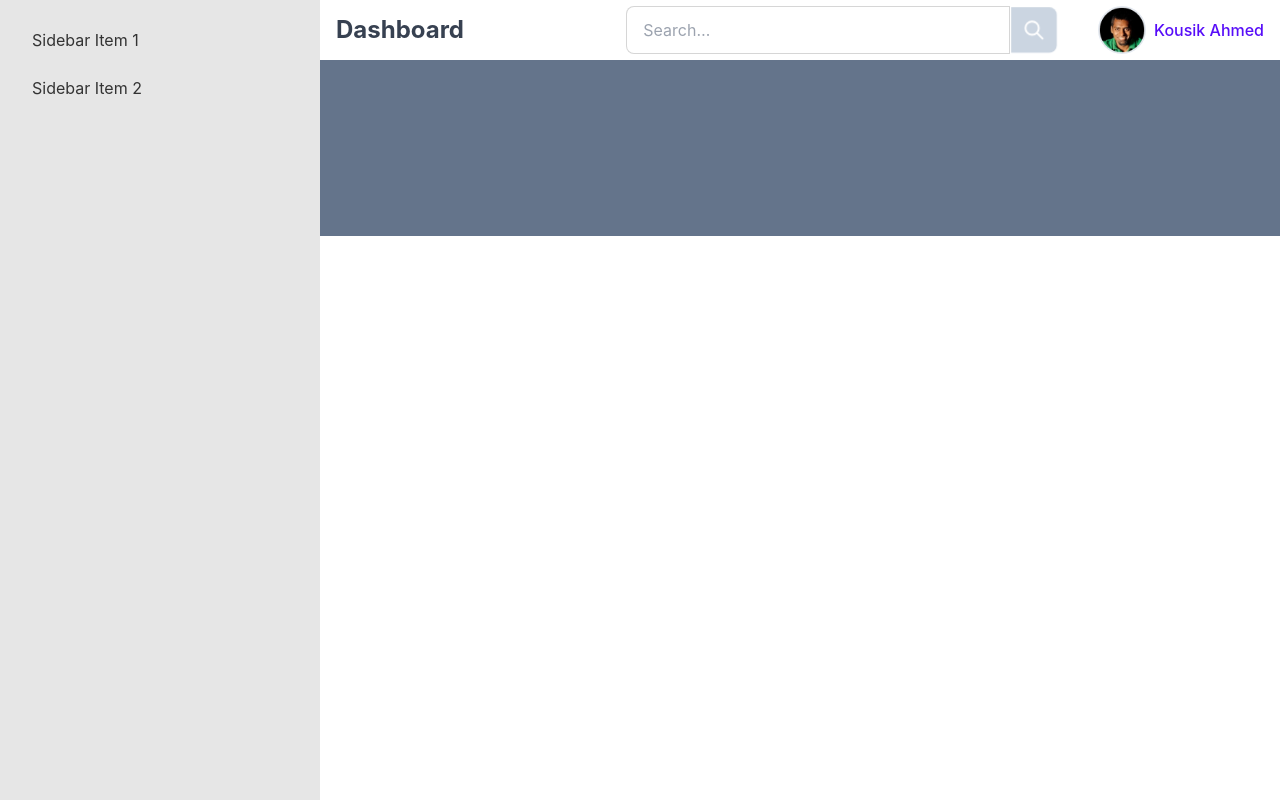
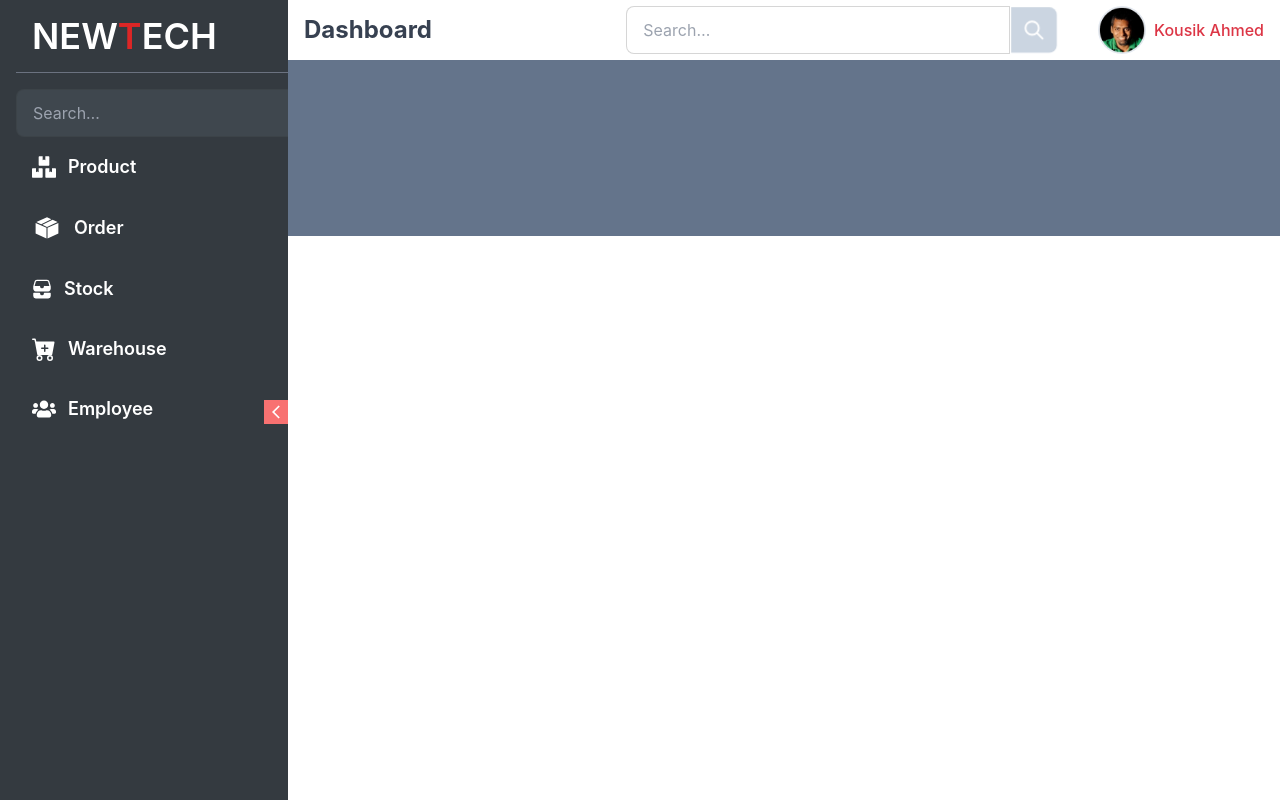
Before and after one commit to md-moniruzzaman01/alientdb-dashboard, a React (Create React App) app: page / in a window 1280 px wide. Built offline with nearby package versions, Linux system fonts and the light colour scheme.

Commit message:
basic layout design

```diff
--- /dev/null
+++ b/src/components/Dashboard/DashboardSide.js
@@ -0,0 +1,100 @@
+import React, { useState } from 'react';
+import { Link } from 'react-router-dom';
+import { GiCardboardBoxClosed } from "react-icons/gi";
+import { IoFileTrayStacked } from "react-icons/io5";
+import { FaBoxes, FaUsers } from "react-icons/fa";
+import { BsFillCartPlusFill } from "react-icons/bs";
+import { MdRadioButtonUnchecked,MdArrowForwardIos,MdArrowBackIos } from "react-icons/md";
+const DashboardSide = () => {
+    const [dashboardSideBarSize,setDashboardSideBarSize]= useState(true)
+    return (
+        <ul className={`menu  overflow-y-auto overflow-x-hidden bg-[#343A40] text-white relative ${dashboardSideBarSize ? "w-72 p-4" :"w-4 p-2"} `}>
+            {/* side arrow */}
+            <div className='bg-red-400  w-6 h-6 absolute right-0 inset-y-1/2 hidden md:flex items-center justify-center'>
+                <p className='pl-2' onClick={()=>setDashboardSideBarSize(!dashboardSideBarSize) }>
+                {
+                    dashboardSideBarSize ?<MdArrowBackIos/>:<MdArrowForwardIos/>
+                }
+                </p>
+            </div>
+            {/* Logo */}
+            <div className='border-b border-gray-500 pb-4 mb-4'>
+                <h1 className='text-4xl font-semibold px-4 uppercase'>New<span className='text-red-600'>t</span>ech</h1>
+            </div>
+
+            {/* Search */}
+            <div className="form-control">
+                <div className="input-group">
+                    <input type="text" placeholder="Search…" className="input input-bordered  bg-[#3F474E]" />
+                    <button className="btn btn-square ">
+                        <svg xmlns="http://www.w3.org/2000/svg" className="h-6 w-6 text-white" fill="none" viewBox="0 0 24 24" stroke="currentColor"><path strokeLinecap="round" strokeLinejoin="round" strokeWidth="2" d="M21 21l-6-6m2-5a7 7 0 11-14 0 7 7 0 0114 0z" /></svg>
+                    </button>
+                </div>
+            </div>
+
+            {/* Product */}
+            <div className="collapse collapse-arrow">
+                <input type="checkbox" className="peer" />
+                <div className="collapse-title  peer-checked:bg-gray-700 ">
+                    <p className='flex items-center font-semibold text-lg'><span className='mr-3 text-2xl'><FaBoxes /> </span> Product</p>
+
+                </div>
+                <div className="collapse-content  peer-checked:bg-gray-700 ">
+                    <Link to="/dashboard"><li><a><MdRadioButtonUnchecked/> Add Product</a></li></Link>
+                    <Link to="/dashboard"><li><a><MdRadioButtonUnchecked/> Product List</a></li></Link>
+                    <Link to="/dashboard"><li><a><MdRadioButtonUnchecked/> Purchase</a></li></Link>
+                </div>
+            </div>
+
+            {/* order */}
+            <div className="collapse collapse-arrow">
+                <input type="checkbox" className="peer" />
+                <div className="collapse-title  peer-checked:bg-gray-700 ">
+                    <p className='flex items-center font-semibold text-lg'><span className='mr-3 text-3xl'><GiCardboardBoxClosed /> </span> Order</p>
+                </div>
+                <div className="collapse-content  peer-checked:bg-gray-700 ">
+                <Link to="/dashboard"><li><a><MdRadioButtonUnchecked/> Place Order</a></li></Link>
+                <Link to="/dashboard"><li><a><MdRadioButtonUnchecked/> Order List</a></li></Link>
+                </div>
+            </div>
+
+            {/* stack */}
+            <div className="collapse collapse-arrow">
+                <input type="checkbox" className="peer" />
+                <div className="collapse-title  peer-checked:bg-gray-700 ">
+                    <p className='flex items-center font-semibold text-lg'><span className='mr-3 text-xl'><IoFileTrayStacked /></span> Stock </p>
+                </div>
+                <div className="collapse-content  peer-checked:bg-gray-700 ">
+                <Link to="/dashboard"><li><a><MdRadioButtonUnchecked/> Inventory</a></li></Link>
+                <Link to="/dashboard"><li><a><MdRadioButtonUnchecked/> Stack Report</a></li></Link>
+                </div>
+            </div>
+
+            {/* warehouse */}
+            <div className="collapse collapse-arrow">
+                <input type="checkbox" className="peer" />
+                <div className="collapse-title  peer-checked:bg-gray-700 ">
+                    <p className='flex items-center font-semibold text-lg'><span className='mr-3 text-2xl'><BsFillCartPlusFill /></span> Warehouse</p>
+                </div>
+                <div className="collapse-content  peer-checked:bg-gray-700 ">
+                <Link to="/dashboard"><li><a><MdRadioButtonUnchecked/> Warehouse Report</a></li></Link>
+                </div>
+            </div>
+
+            {/* Employee */}
+            <div className="collapse collapse-arrow">
+                <input type="checkbox" className="peer" />
+                <div className="collapse-title  peer-checked:bg-gray-700 ">
+                    <p className='flex items-center font-semibold text-lg'><span className='mr-3 text-2xl'><FaUsers /></span> Employee</p>
+                </div>
+                <div className="collapse-content  peer-checked:bg-gray-700 ">
+                <Link to="/dashboard"><li><a><MdRadioButtonUnchecked/> Add Employee</a></li></Link>
+                <Link to="/dashboard"><li><a><MdRadioButtonUnchecked/>Employee List</a></li></Link>
+                </div>
+            </div>
+
+        </ul>
+    );
+};
+
+export default DashboardSide;
--- a/src/components/Shared/DashboardLayout.js
+++ b/src/components/Shared/DashboardLayout.js
@@ -1,5 +1,6 @@
 import React from 'react';
 import { Link, Outlet } from 'react-router-dom';
+import DashboardSide from '../Dashboard/DashboardSide';
 import MainNavBar from './Navigationbar/MainNavBar';
 
 
@@ -17,12 +18,7 @@ const DashboardLayout = () => {
                 </div>
                 <div className="drawer-side">
                     <label htmlFor="bashboard-drower" className="drawer-overlay"></label>
-                    <ul className="menu p-4 overflow-y-auto w-80 bg-base-200 text-base-content">
-
-
-                       <Link to="/"><li><a>Sidebar Item 1</a></li></Link>
-                       <Link to="/dashboard"><li><a>Sidebar Item 2</a></li></Link>
-                    </ul>
+                    <DashboardSide></DashboardSide>
 
                 </div>
             </div>
--- a/src/components/Shared/Navigationbar/MainNavBar.js
+++ b/src/components/Shared/Navigationbar/MainNavBar.js
@@ -3,7 +3,7 @@ import avater from "../../../image/avatar.png"
 const MainNavBar = () => {
     return (
         <div>
-            <nav className='w-full md:flex justify-end px-4 py-1 min-h-[60px]'>
+            <nav className='w-full md:flex justify-end px-0 md:px-4 py-1 min-h-[60px]'>
                 <div className="flex items-center justify-between cursor-pointer w-full">
 
 
@@ -14,7 +14,7 @@ const MainNavBar = () => {
                         <h1 className='font-bold text-2xl'>Dashboard</h1>
                     </div>
 
-                    <div className="flex ">
+                    <div className="flex">
                         <div className="input-group  justify-end hidden md:flex ">
                             <input type="text" placeholder="Search…" className="input input-bordered w-96 focus:outline-none" />
                             <button className="btn btn-square bg-slate-300 text-white border-0">
@@ -23,13 +23,13 @@ const MainNavBar = () => {
                         </div>
 
 
-                    <div className="dropdown dropdown-end flex items-center w-72 justify-end">
+                    <div className="dropdown dropdown-end flex items-center md:w-72 w-auto  justify-end">
 
 
 
-                        <label tabIndex={0} className="flex">
+                        <label tabIndex={0} className="flex ">
 
-                            <div className=" bg-slate-200 relative btn btn-ghost btn-circle avatar">
+                            <div className=" bg-slate-200 relative btn btn-ghost btn-circle avatar ">
 
                                 <img src={avater} className='h-11' alt="Gregg" />
 
@@ -38,7 +38,7 @@ const MainNavBar = () => {
                                 Kousik Ahmed
                             </div>
                         </label>
-                        <div>
+                        <div className=''>
                             <ul tabIndex={0} className="mt-7 p-2 shadow menu menu-compact dropdown-content bg-base-100 rounded-box w-52 text-gray-800">
                                 <li>
                                     <a className="justify-between">
--- a/tailwind.config.js
+++ b/tailwind.config.js
@@ -8,7 +8,7 @@ module.exports = {
       {
         mytheme: {
 
-          "primary": "#570DF8",
+          "primary": "#DC3545",
 
           "secondary": "#F000B8",
 
```
Also changed, not shown: 1 other file (tests, documents, lock files or other folders).
